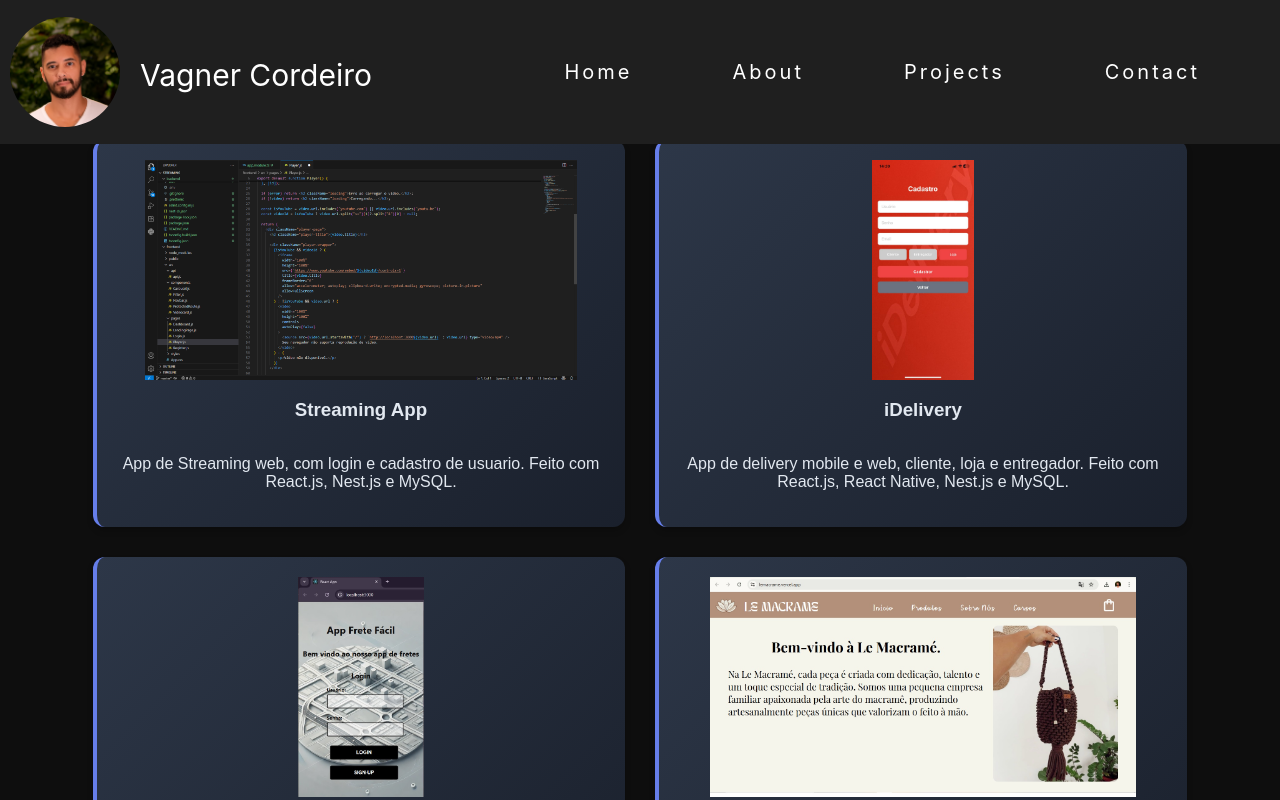
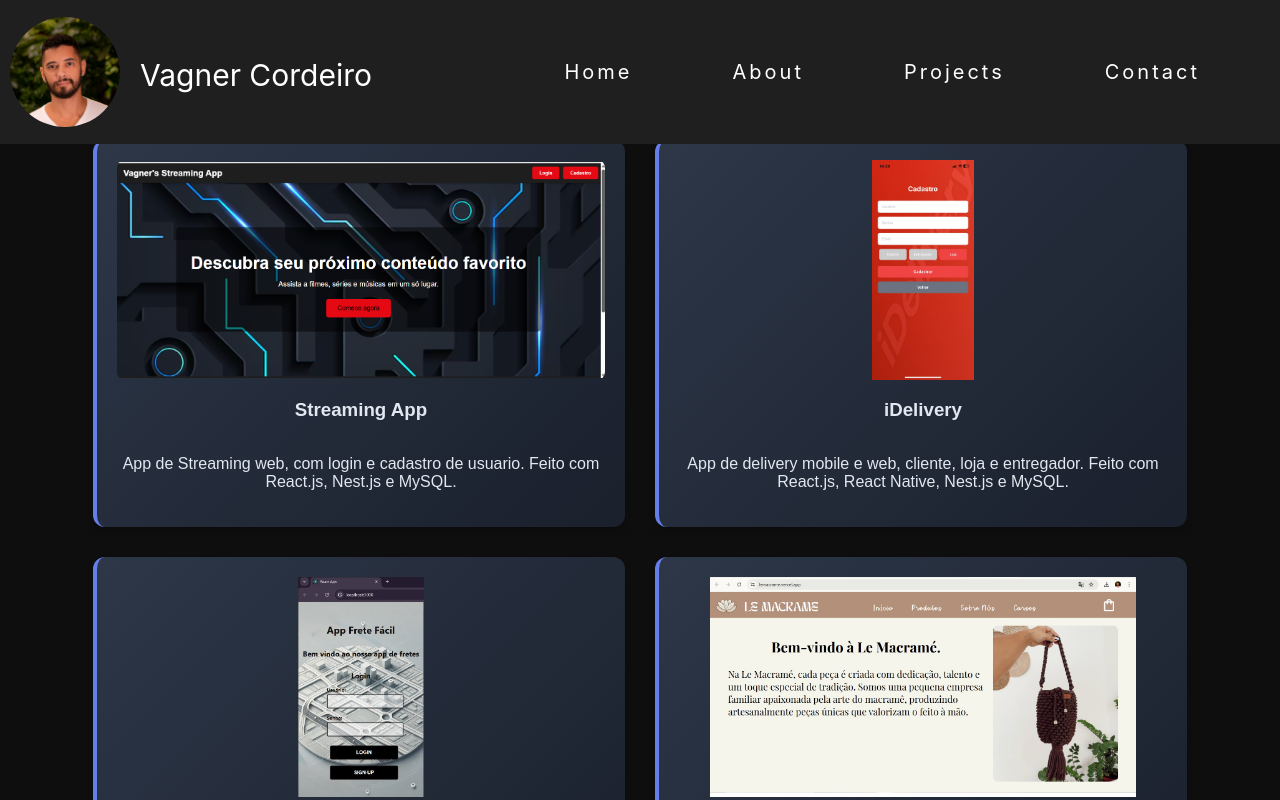
Before and after one commit to Guinhow/Portfolio-site, a React (Create React App) app: page /Projects in a window 1280 px wide. Built offline with nearby package versions, Linux system fonts and the light colour scheme.

Commit message:
ajustes streaming

```diff
--- a/src/components/projects.js
+++ b/src/components/projects.js
@@ -76,11 +76,11 @@ const projetos = [
     id: 1,
     nome: 'Streaming App',
     imagens: [
-      { screenshot: img53, codigo: img54 },
+      { screenshot: img62, codigo: img59 },
       { screenshot: img55, codigo: img56 },
       { screenshot: img57, codigo: img58 },
-      { screenshot: img59, codigo: img60 },
-      { screenshot: img61, codigo: img62 },
+      { screenshot: img54, codigo: img60 },
+      { screenshot: img61, codigo: img53 },
     ],
     descricao: 'App de Streaming web, com login e cadastro de usuario. Feito com React.js, Nest.js e MySQL.',
     detalhes: 'App de Streamig com suporte a videos locais e links do youtube. Player funcional, filtro por nome e categoria dos videos. App desenvolvido com JavaScript, Typescript, Node e MySQL.',
```
